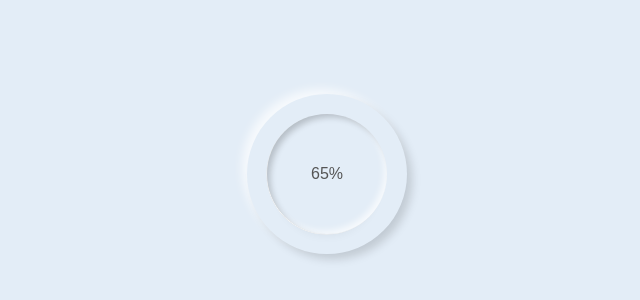
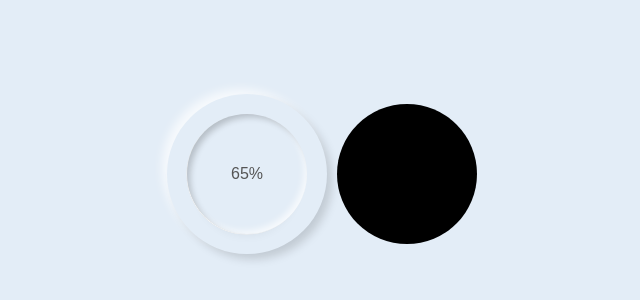
Before and after one commit to AmirTaki/Circulat-Progrss-Bar, a plain HTML site: page index.html in a window 1280 px wide. Shown: the part 226-526 px from the top of the page, without its empty margins (313-953 px from the left). Drawn offline with Linux system fonts and the light colour scheme.

Commit message:
add svg circle black index at projedt

```diff
--- a/index.html
+++ b/index.html
@@ -16,6 +16,16 @@
             </div>
         </div>
     </div>
+
+    <svg xmlns="http://www.w3.org/2000/svg" version="1.1" width="160px" height="160px">
+        <defs>
+        <linearGradient id="GradientColor">
+            <stop offset="0%" stop-color="#e91e63" />
+            <stop offset="100%" stop-color="#673ab7" />
+        </linearGradient>
+        </defs>
+        <circle cx="80" cy="80" r="70" stroke-linecap="round" />
+    </svg>
     <script src = "./src/main.js"></script>
 </body>
 </html>
```
